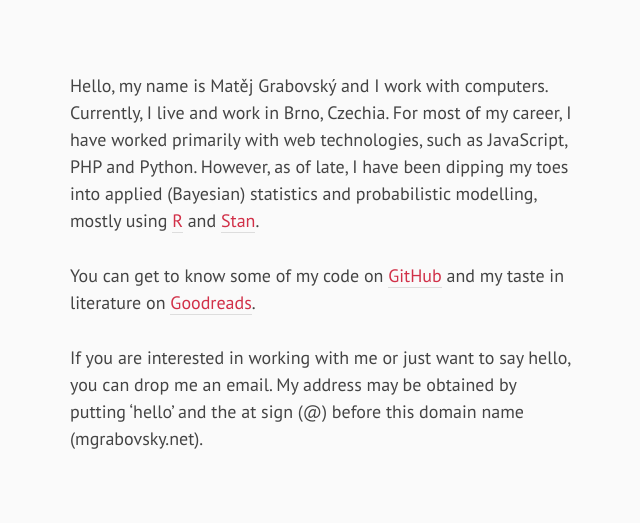
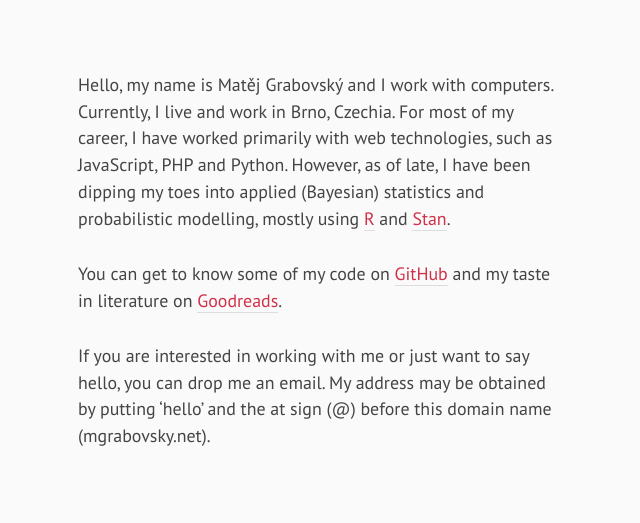
Before and after one commit to mgrabovsky/mgrabovsky.github.io, a PHP site: page / in a window 1280 px wide. Shown: the top 523 px of the page, without its empty margins (318-958 px from the left). Run offline with PHP 8.4, Linux system fonts and the light colour scheme.

Commit message:
Update stylesheet
* Remove Less Framework header. Not using it anymore.
* Set root font size in relative units.

```diff
--- a/index.html
+++ b/index.html
@@ -8,7 +8,7 @@
     <meta name="author" content="Matěj Grabovský" />
     <meta name="viewport" content="width=device-width,initial-scale=1.0" />
     <meta name="robots" content="index,follow" />
-    <link rel="stylesheet" media="all" href="main.css?20201026" />
+    <link rel="stylesheet" media="all" href="main.css?20210114" />
 </head>
 <body>
     <p>Hello, my name is Matěj Grabovský and I work with computers. Currently, I live
--- a/main.css
+++ b/main.css
@@ -1,10 +1,6 @@
 @import url('https://fonts.googleapis.com/css?family=PT+Sans:400&subset=latin,latin-ext');
 
-/* Less Framework 4 by Joni Korpi (http://lessframework.com)
- * License: https://creativecommons.org/licenses/MIT/
- *  &
- * Reset (based on original, combined with Eric Meyer's Reset CSS v2.0
- */
+/* Reset (based on original, combined with Eric Meyer's Reset CSS v2.0 */
 html, body, div, span, object, iframe, h1, h2, h3, h4, h5, h6, p, blockquote, pre, a,
 abbr, address, cite, code, del, dfn, em, img, ins, kbd, q, samp, small, strong, sub,
 sup, var, b, i, hr, dl, dt, dd, ol, ul, li, fieldset, form, label, legend, table,
@@ -30,8 +26,15 @@ strong { font-weight: 700; }
 html {
     background-color: #fafafa;
     color: #444;
-    font: 18px/1.5em 'PT Sans', Calibri, Helvetica, Arial, sans-serif;
+    font: 1.12rem/1.5em 'PT Sans', Calibri, Helvetica, Arial, sans-serif;
     font-weight: 400;
+}
+
+body {
+    width: 80%;
+    max-width: 50ch;
+    margin: 4rem auto;
+    -webkit-text-size-adjust: 100%;
 }
 
 i { font-style: italic; }
@@ -54,10 +57,3 @@ a:hover, a:active {
 img::selection { background: transparent; }
 img::-moz-selection { background: transparent; }
 body { -webkit-tap-highlight-color: rgba(38,164,166,.4); }
-
-body {
-    width: 80%;
-    max-width: 28rem;
-    margin: 4rem auto;
-    -webkit-text-size-adjust: 100%;
-}
```
